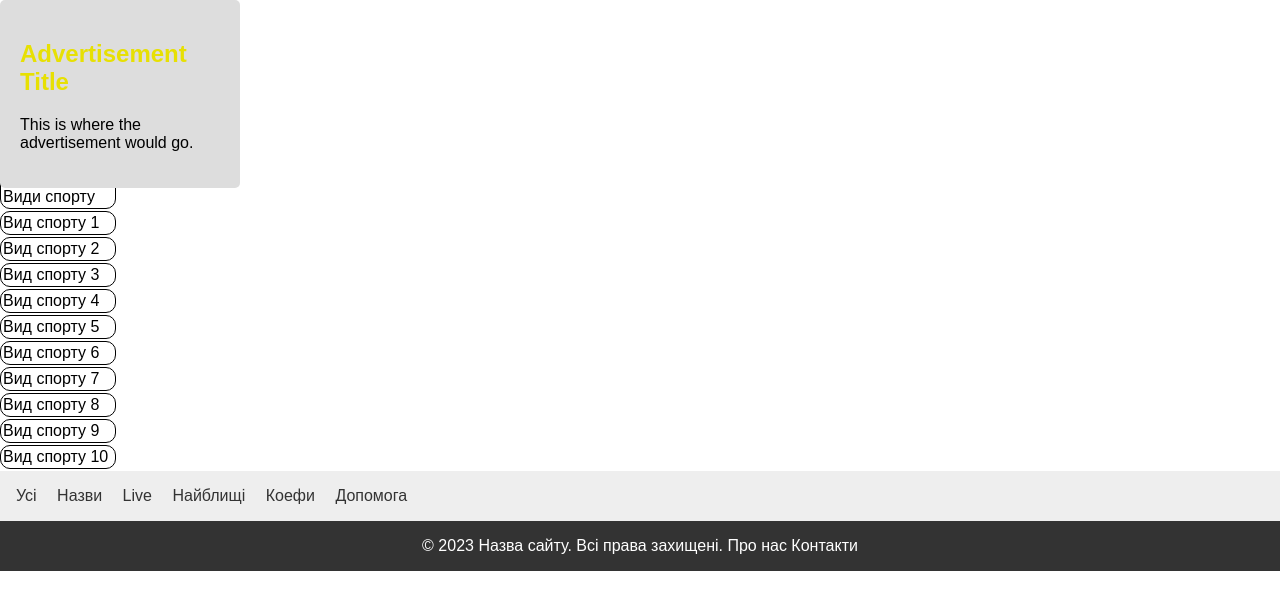
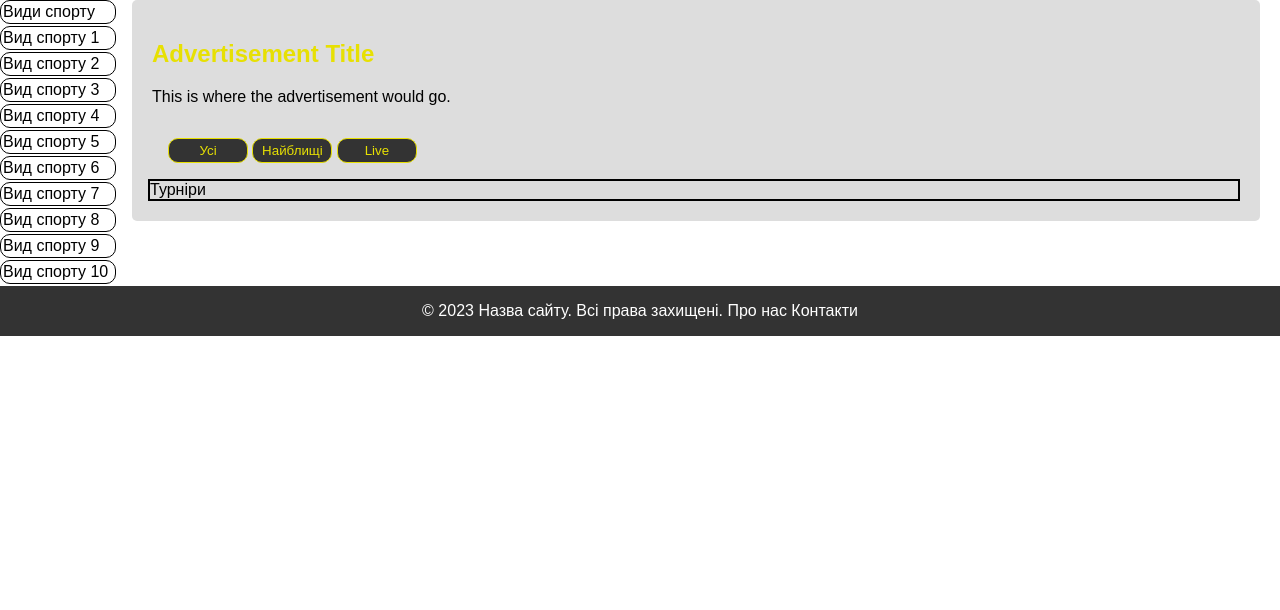
Before and after one commit to SashaAndru/Project, a PHP site: page / in a window 1280 px wide. Shown: the part 112-722 px from the top of the page. Run offline with PHP 8.4, Linux system fonts and the light colour scheme.

Commit message:
obnova0.7

```diff
--- a/Style.css
+++ b/Style.css
@@ -12,8 +12,15 @@ body {
     align-items: center;
   }
   .list {
-    background-color: #eee;
     padding: 1rem;
+  }
+  .button-turn{
+    background-color: #333;
+    border-radius: 10px;
+    color: #e7e003;
+    border: 1px solid #e7e003;
+    height: 25px;
+    width: 80px;
   }
   nav a {
     color: #333;
@@ -77,7 +84,7 @@ body {
 
 
 
-  .for{
+  .for, .adc, .y{
     display: flex;
     align-items: center;
 
@@ -92,9 +99,24 @@ body {
   h2{
     color: #e7e003;
   }
-  .right {
+  .right, .ad, .test {
     float: right;
   }
+
+  .ad{
+    width: 85%
+  }
+
+  .test{
+    border: 2px solid #000000;
+    height: auto;
+    width: 100%;
+  }
+  .y {
+    margin: 10px 10px 10px 10;
+    position: 10px;
+  }
+
   .hidden {
     display: none;
   }
--- a/index.html
+++ b/index.html
@@ -18,9 +18,21 @@
         <button class="cta">Log In</button>
     </nav>
     </header>
+    <div class="abc">
+     <div class="abcc">
       <div class="ad">
 			  <h2>Advertisement Title</h2>
 			  <p>This is where the advertisement would go.</p>
+        <nav class="list">
+          <button class="button-turn">Усі</button>
+          <button class="button-turn">Найблищі</button>
+          <button class="button-turn">Live</button>
+        </nav>
+        <div class="test">
+          Турніри
+        </div>
+        </nav>
+		  </div>
      </div>
      <main>
       <div class="sport">Види спорту</div>
@@ -36,14 +48,6 @@
       <div class="sport">Вид спорту 10</div>
      </main>
     </div>
-    <nav class="list">
-      <a href="#">Усі</a>
-      <a href="#">Назви</a>
-      <a href="#">Live</a>
-      <a href="#">Найблищі</a>
-      <a href="#">Коефи</a>
-      <a href="#">Допомога</a>
-    </nav>
 
 
 <!--form-->
```
Lines whose indentation alone changed are shown as unchanged.
